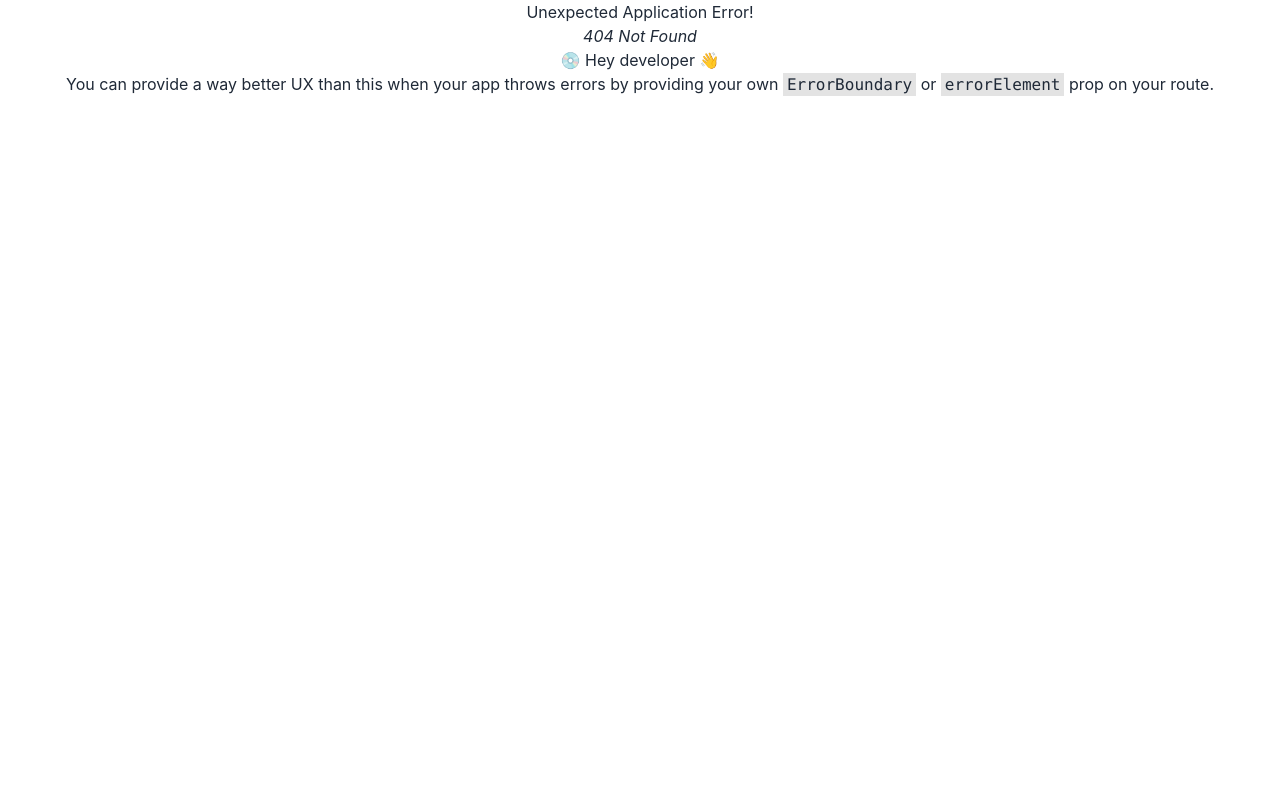
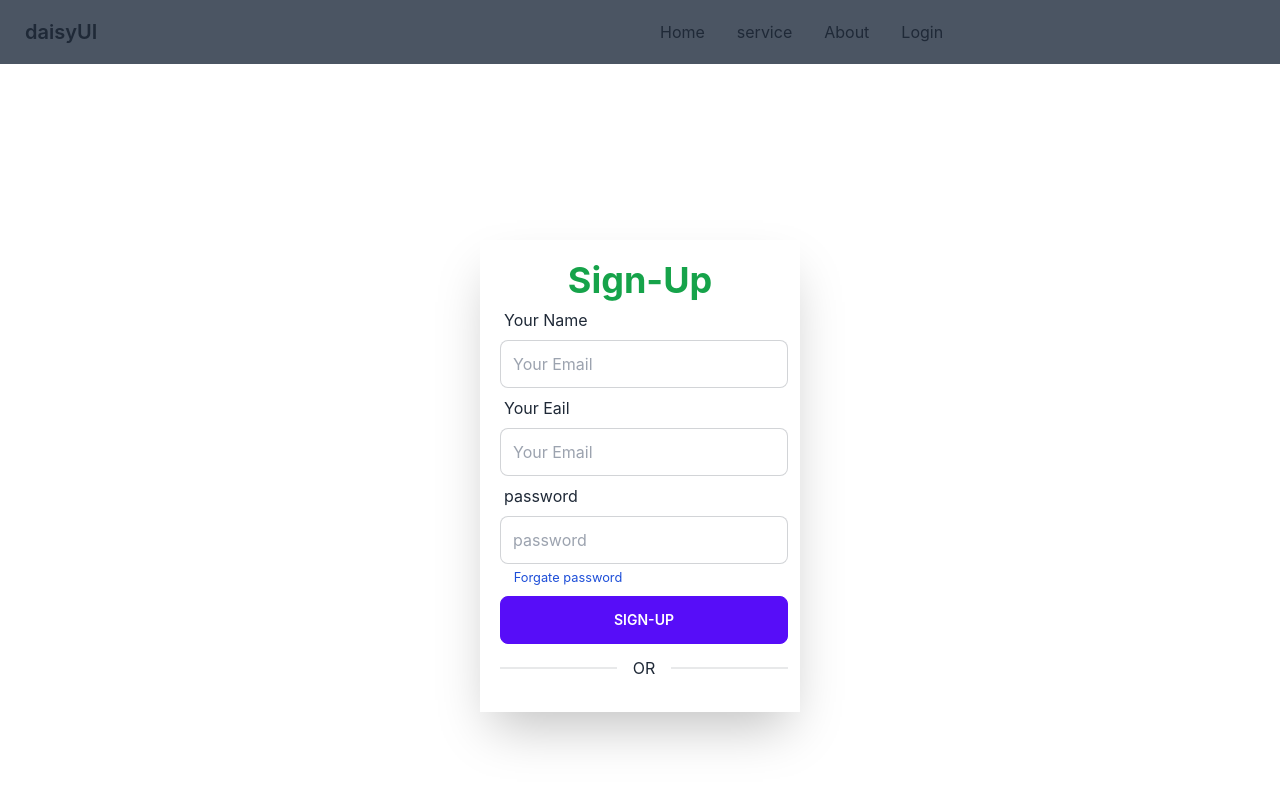
Before and after one commit to sofiulalom/tumpa-macuf-client, a React (Create React App) app: page /signup in a window 1280 px wide. Before the commit this address had no page. Shown: the top 786 px of the page. Built offline with nearby package versions, Linux system fonts and the light colour scheme; no server answers.

Commit message:
add file authprovider commit

```diff
--- a/src/firebase/firebase.config.js
+++ b/src/firebase/firebase.config.js
@@ -5,12 +5,12 @@ import { initializeApp } from "firebase/app";
 
 // Your web app's Firebase configuration
 const firebaseConfig = {
-  apiKey:process.env.REACT_APP_apikey,
-  authDomain:process.env.REACT_APP_authDoMain,
+  apiKey:process.env.REACT_APP_apiKey,
+  authDomain:process.env.REACT_APP_authDomain,
   projectId: process.env.REACT_APP_projectId,
   storageBucket: process.env.REACT_APP_storageBucket,
   messagingSenderId: process.env.REACT_APP_messagingSenderId,
-  appId: process.env.REACT_APP_appId
+  appId: process.env.REACT_APP_appId,
 };
 
 // Initialize Firebase
--- a/src/index.js
+++ b/src/index.js
@@ -3,11 +3,14 @@ import ReactDOM from 'react-dom/client';
 import './index.css';
 import App from './App';
 import reportWebVitals from './reportWebVitals';
+import AuthProvider from './pagase/Shards/AuthProvider/AuthProvider';
 
 const root = ReactDOM.createRoot(document.getElementById('root'));
 root.render(
   <React.StrictMode>
-    <App />
+   <AuthProvider>
+   <App />
+   </AuthProvider>
   </React.StrictMode>
 );
 
--- /dev/null
+++ b/src/pagase/Shards/AuthProvider/AuthProvider.js
@@ -0,0 +1,31 @@
+import React, { createContext, useState,  } from 'react';
+import { createUserWithEmailAndPassword, getAuth, onAuthStateChanged, signInWithEmailAndPassword} from 'firebase/auth'
+import app from '../../../firebase/firebase.config';
+
+export const AuthContext = createContext();
+const auth= getAuth(app)
+
+const AuthProvider = ({children}) => {
+    const [user, setUser]=useState()
+    const createUser =(email, password)=>{
+        return createUserWithEmailAndPassword(auth, email, password)
+    }
+    const Login=(email, password)=>{
+        return signInWithEmailAndPassword(auth, email, password)
+    }
+    const unSubscribe= onAuthStateChanged(auth, (currentUser=>{
+        console.log(currentUser)
+        setUser(currentUser)
+       return ()=>{
+          unSubscribe()
+       }
+    }))
+    const authInfo={createUser, Login, user}
+    return (
+       <AuthContext.Provider value={authInfo}>
+           {children}
+       </AuthContext.Provider>
+    );
+};
+
+export default AuthProvider;
--- a/src/pagase/Shards/Login/Login.js
+++ b/src/pagase/Shards/Login/Login.js
@@ -1,26 +1,44 @@
-import React from 'react';
+import React, { useContext } from 'react';
 import { useForm } from 'react-hook-form'
+import { Link } from 'react-router-dom';
+import { AuthContext } from '../AuthProvider/AuthProvider';
 const Login = () => {
+
     const { register,formState:{errors}, handleSubmit } =useForm() ;
+    const {Login}=useContext(AuthContext);
+    const handleLogin=data =>{
+      console.log(data);
+       Login(data.email , data.password)
+       .then(result => {
+        const  user =result.user;
+        console.log(user);
+       })
+       .catch( er => console.error(er))
+    }
     return (
-        <div className='w-4/12 m-auto p-5 mt-44 shadow-2xl'>
+        <div className='w-3/12 m-auto p-5 mt-44 shadow-2xl'>
           <div>
-            <h1 className='text-4xl'>Login</h1>
+            <h1 className='text-4xl font-bold text-green-600'>Login</h1>
 
-            <form onSubmit={handleSubmit()}>
-            <div className="form-control w-80 ">
+            <form onSubmit={handleSubmit(handleLogin)}>
+            <div className="form-control m-auto w-80 ">
             <label className="label">
               <span className="">Your Email</span>
             </label>
-              <input {...register("email",{required: 'email address is required'})} placeholder="Your Email" className='input input-bordered w-full p-5 ' />
+              <input {...register("email",{required: 'email address is required'})} placeholder="Your Email" className='input input-bordered w-72 p-3 ' />
               {errors.email && <p className='text-red-600'>{errors.email?.message}</p>}
               <label className="label">
               <span className="">password</span>
             </label>
-              <input {...register("password", {required:true})} placeholder="password" className='input input-bordered w-full p-5 '/>
+              <input type='password' {...register("password", {required:true})} placeholder="password" className='input input-bordered w-72 p-3 '/>
               {errors.password && <p className='text-red-600'>{errors.password?.message}</p>}
+              </div>
+              <small className='mr-36'><Link className='text-blue-700'>Forgate password</Link> </small>
 
-              <input className='btn btn-outline mt-2' type="submit" value='Login' />
+              <input className='btn btn-primary mt-2 w-72' type="submit" value='Login' />
+              <div className="flex flex-col w-72 border-opacity-50">
+                <div className="divider">OR</div>
+
               </div>
             </form>
 
--- /dev/null
+++ b/src/pagase/Shards/SignUp/SignUp.js
@@ -0,0 +1,59 @@
+import React, { useContext } from 'react';
+import { useForm } from 'react-hook-form';
+import { Link } from 'react-router-dom';
+import { AuthContext } from '../AuthProvider/AuthProvider';
+
+const SignUp = () => {
+       const {createUser}=useContext(AuthContext)
+        const { register,formState:{errors}, handleSubmit } =useForm() ;
+        const handlesignup= data =>{
+            console.log(data)
+            createUser(data.email , data.password)
+            .then(result=> {
+                const user =result.user;
+                console.log(user)
+            })
+            .catch( err  => {
+                console.error(err)
+            })
+
+        }
+        return (
+            <div className='w-3/12 m-auto p-5 mt-44 shadow-2xl'>
+              <div>
+                <div><h1 className='text-4xl font-bold text-green-600'>Sign-Up</h1></div>
+
+                <form onSubmit={handleSubmit(handlesignup)}>
+                <div className="form-control m-auto w-80 ">
+                <label className="label">
+                  <span className="">Your Name</span>
+                </label>
+                  <input {...register("name",{required: true})} placeholder="Your Email" className='input input-bordered w-72 p-3 ' />
+                  {errors.name && <p className='text-red-600'>{errors.name?.message}</p>}
+                <label className="label">
+                  <span className="">Your Eail</span>
+                </label>
+                  <input {...register("email",{required: 'email address is required'})} placeholder="Your Email" className='input input-bordered w-72 p-3 ' />
+                  {errors.email && <p className='text-red-600'>{errors.email?.message}</p>}
+                  <label className="label">
+                  <span className="">password</span>
+                </label>
+                  <input type='password' {...register("password", {required:true})} placeholder="password" className='input input-bordered w-72 p-3 '/>
+                  {errors.password && <p className='text-red-600'>{errors.password?.message}</p>}
+                  </div>
+                  <small className='mr-36'><Link className='text-blue-700'>Forgate password</Link> </small>
+
+              <input className='btn btn-primary mt-2 w-72' type="submit" value='Sign-Up' />
+              <div className="flex flex-col w-72 border-opacity-50">
+                <div className="divider">OR</div>
+
+              </div>
+                </form>
+
+
+              </div>
+            </div>
+    );
+};
+
+export default SignUp;
```
Also changed, not shown: src/LeyOut/Main/Routers/Router/Router.js (+6 -1 lines).
